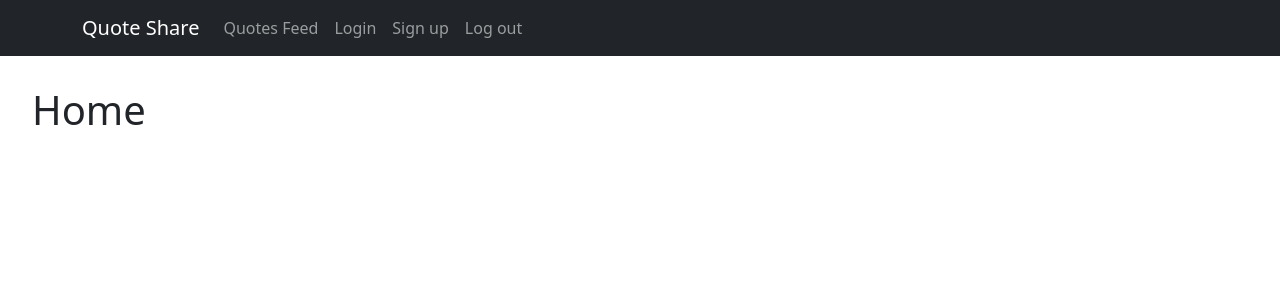
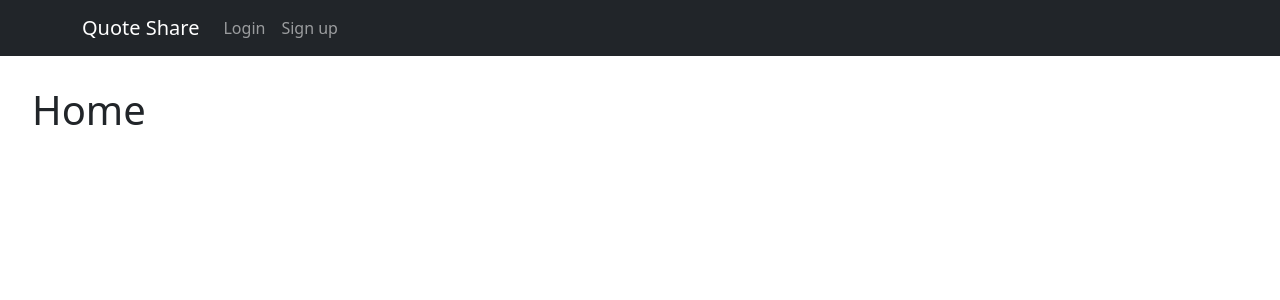
Before and after one commit to Amer-N-Sulaiman/quoteshare_frontend, a Next.js app: page / in a window 1280 px wide. Shown: the top 300 px of the page. Built offline with nearby package versions, Linux system fonts and the light colour scheme.

Commit message:
Navs appear and disappear according to auth status

```diff
--- a/components/Navbar.jsx
+++ b/components/Navbar.jsx
@@ -2,20 +2,21 @@ import Container from 'react-bootstrap/Container';
 import Nav from 'react-bootstrap/Nav';
 import Navbar from 'react-bootstrap/Navbar';
 import {logout} from '../redux/features/userSlice'
-import {useDispatch} from 'react-redux'
+import {useDispatch, useSelector} from 'react-redux'
 
 function MyNavbar() {
     const dispatch = useDispatch()
+    const user = useSelector(state=> state.user.user)
     return (
         <>
             <Navbar bg="dark" variant="dark" style={{marginBottom: '30px'}}>
             <Container>
                 <Navbar.Brand href="/">Quote Share</Navbar.Brand>
                 <Nav className="me-auto">
-                <Nav.Link href="/">Quotes Feed</Nav.Link>
-                <Nav.Link href="/login">Login</Nav.Link>
-                <Nav.Link href="/signup">Sign up</Nav.Link>
-                <Nav.Link onClick={()=>dispatch(logout())}>Log out</Nav.Link>
+                    {user && <Nav.Link href="/">Quotes Feed</Nav.Link>}
+                    {!user && <Nav.Link href="/login">Login</Nav.Link>}
+                    {!user && <Nav.Link href="/signup">Sign up</Nav.Link>}
+                    {user && <Nav.Link onClick={()=>dispatch(logout())}>Log out</Nav.Link>}
                 </Nav>
             </Container>
             </Navbar>
```
